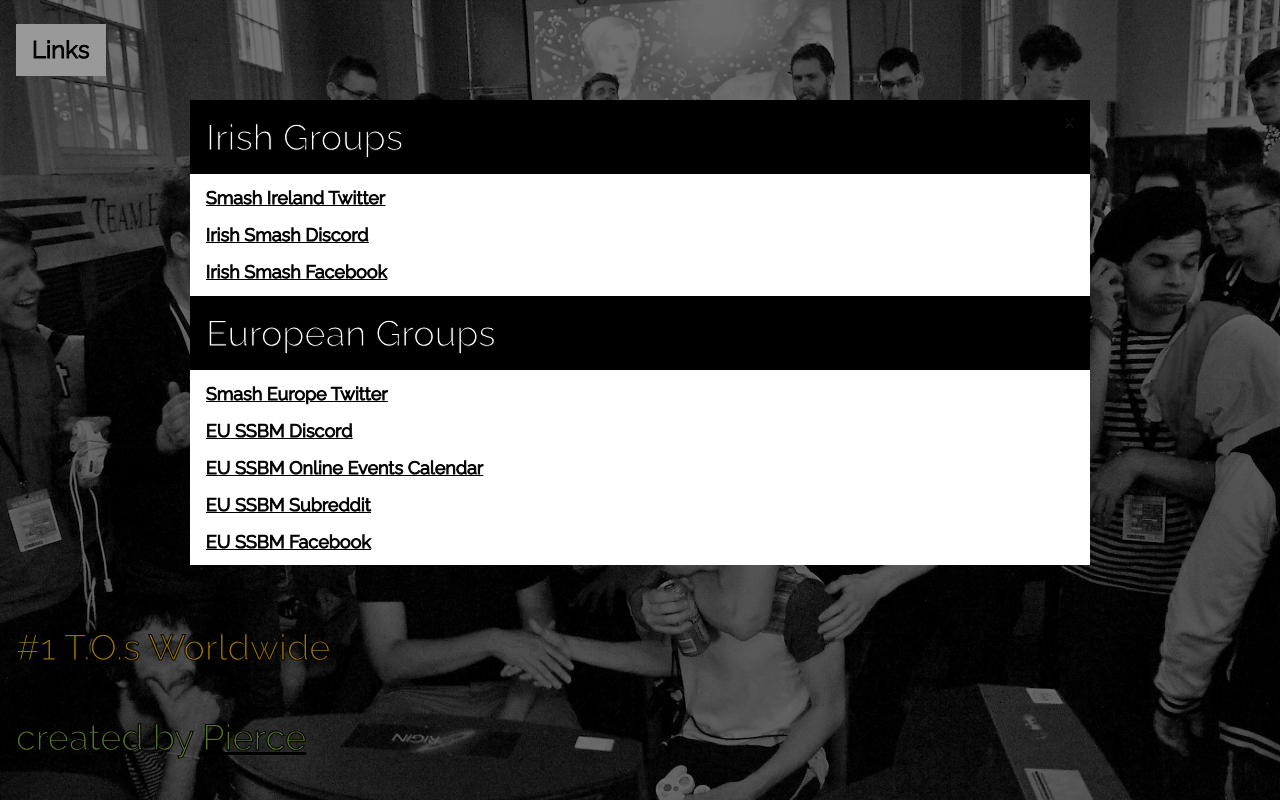
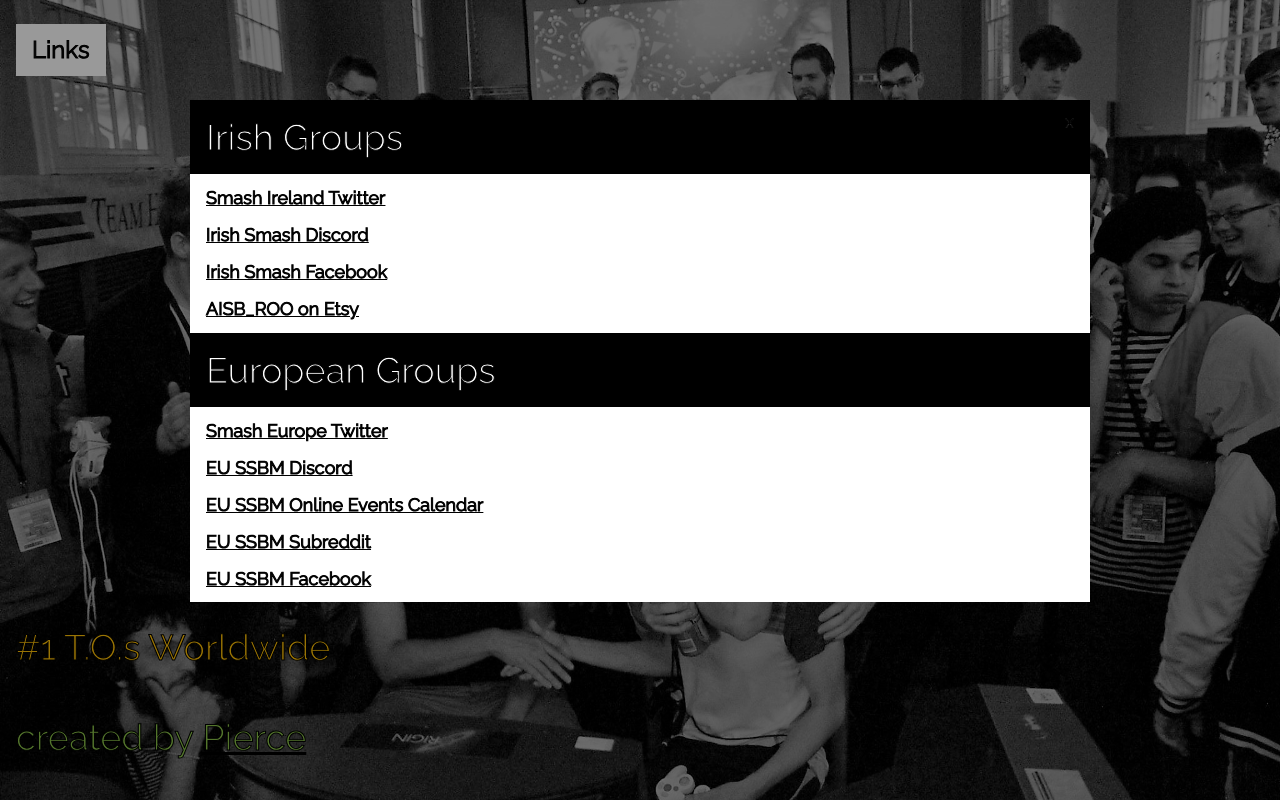
Before and after one commit to ssbmireland/index, a plain HTML site: page index.html in a window 1280 px wide. Both pictures are taken after a click on the button "Links". Drawn offline with nearby package versions, Linux system fonts and the light colour scheme.

Commit message:
Update index.html

```diff
--- a/index.html
+++ b/index.html
@@ -41,6 +41,7 @@ body, html {height: 100%}
       <h5><a href="https://twitter.com/IrelandSSB">Smash Ireland Twitter</a></h5>
       <h5><a href="https://discord.gg/5vZzZpq">Irish Smash Discord</a></h5>
       <h5><a href="https://www.facebook.com/groups/SmashIreland">Irish Smash Facebook</a></h5>
+      <h5><a href="https://www.etsy.com/ie/shop/NoJohnsDesigns">AISB_ROO on Etsy</a></h5>
     </div>
     <div class="w3-container w3-black">
       <h1>European Groups</h1>
```
